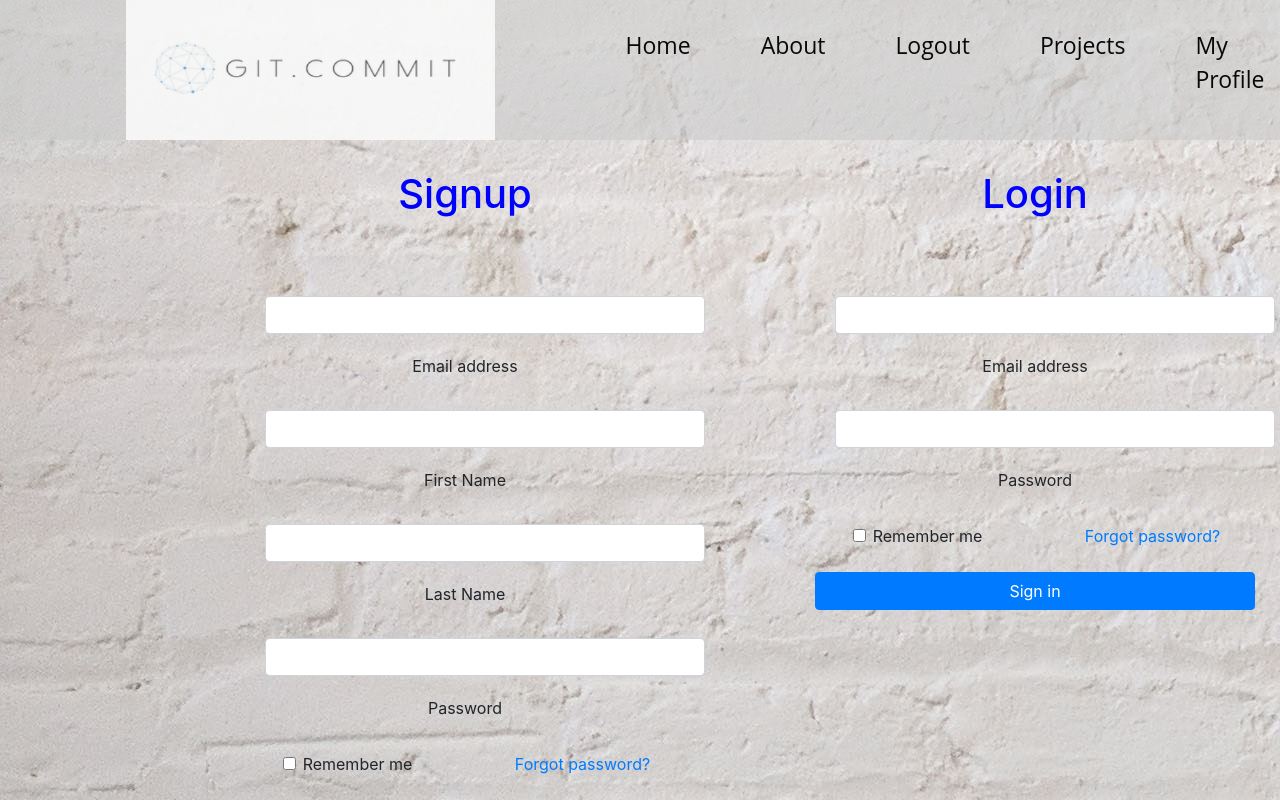
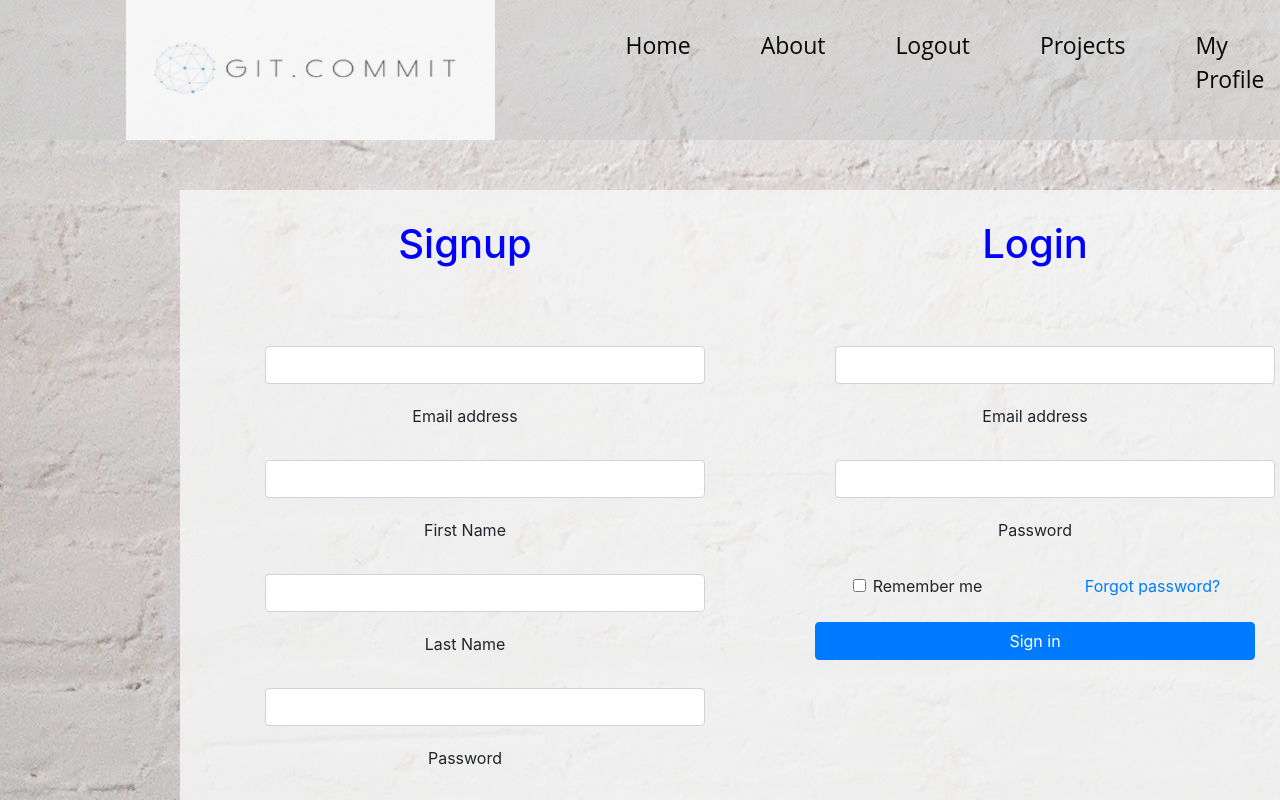
Before and after one commit to Mattyb5000/git-commit-code, a React (Create React App) app in the folder client/: page /login in a window 1280 px wide. Shown: the top 800 px of the page. Built offline with nearby package versions, Linux system fonts and the light colour scheme.

Commit message:
added login class to login page for background styling

```diff
--- a/client/src/components/Chart.js
+++ b/client/src/components/Chart.js
@@ -17,7 +17,7 @@ const Chart = () => {
 	const loadUserProjects = () => {
 		API.getUser().then((res) => {
 			console.log(res.data[0].projectsInProgress);
-			console.log(res.data[0].projectsComplete);
+			console.log("comp", res.data[0].projectsComplete);
 
 			var projInProgressArray = res.data[0].projectsInProgress;
 			var projCompleteArray = res.data[0].projectsComplete;
@@ -94,7 +94,7 @@ const Chart = () => {
 	};
 
 	return (
-		<div className="container">
+		<div className="container chart">
 			<h5 className="pageTitle text-center pt-5">My progress</h5>
 			<Bar data={data} />
 		</div>
--- a/client/src/components/Login/Login.css
+++ b/client/src/components/Login/Login.css
@@ -5,6 +5,11 @@
 }
 
 .chart {
+  background-color: rgb(245, 245, 245, 0.85);
+  margin-top: 50px;
+  margin-bottom: 50px;
+}
+.login {
   background-color: rgb(245, 245, 245, 0.85);
   margin-top: 50px;
   margin-bottom: 50px;
--- a/client/src/components/Login/Login.js
+++ b/client/src/components/Login/Login.js
@@ -60,7 +60,7 @@ function Login() {
   return (
     <div className="brick_background">
       <Navbar2 />
-      <div className="container col-9-sm animate__animated animate__fadeIn">
+      <div className="container login col-9-sm animate__animated animate__fadeIn">
         <div className="row ">
           {/* Signup */}
           <div className="form col-6 text-center">
```
